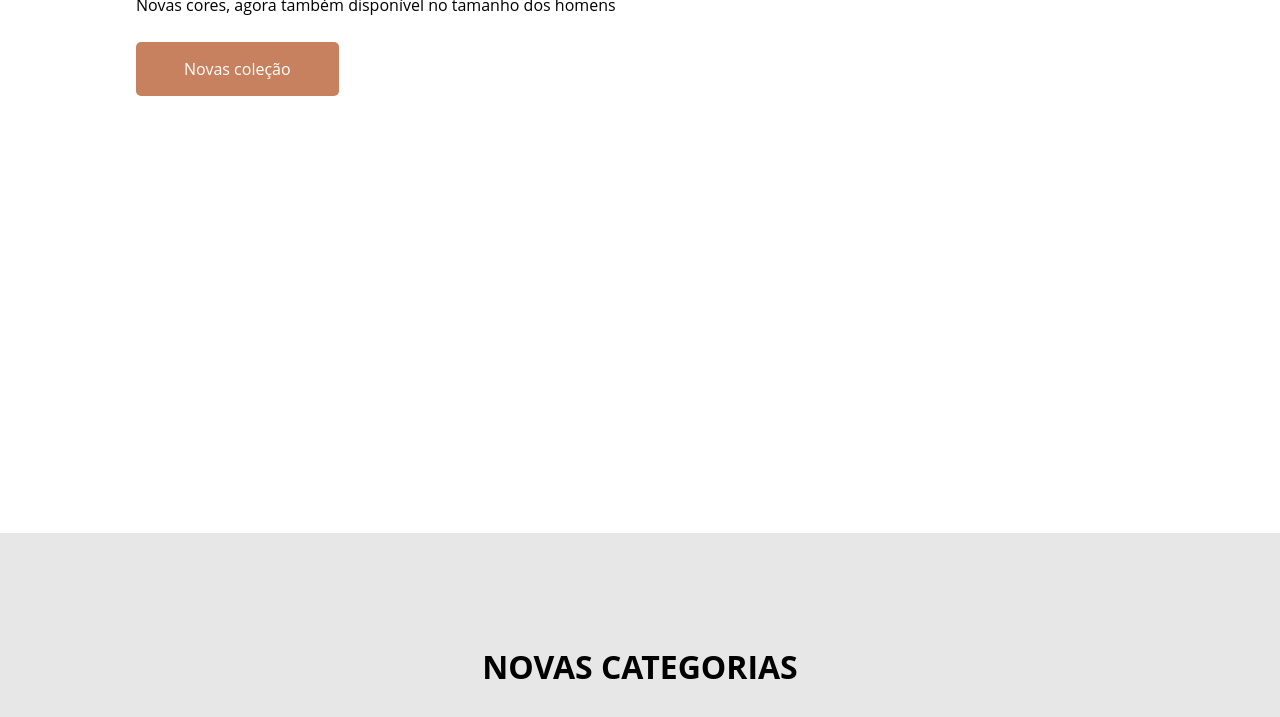
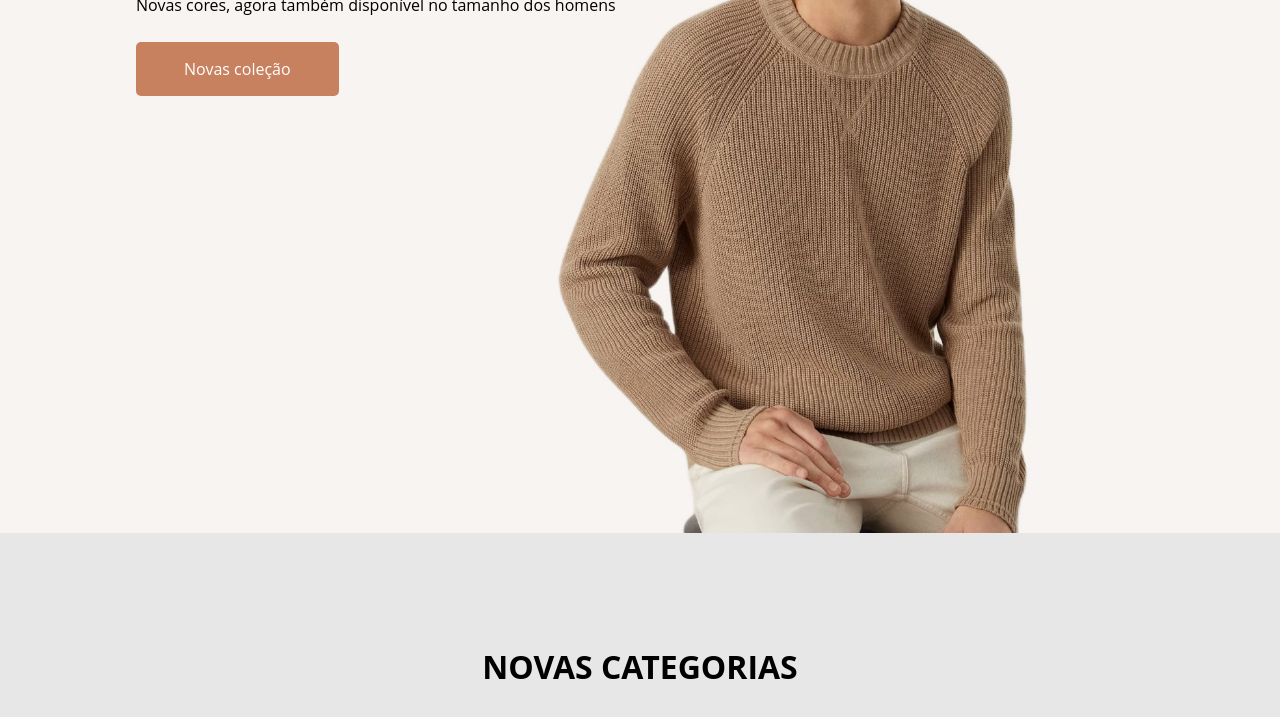
Before and after one commit to miviwd/Faculdade, a plain HTML site: page index.html in a window 1280 px wide. Shown: the part 267-984 px from the top of the page. Drawn offline with nearby package versions, Linux system fonts and the light colour scheme; a script that the page names is missing; files whose address does not match are found by name.

Commit message:
Update style.css

```diff
--- a/style.css
+++ b/style.css
@@ -13,7 +13,7 @@
 }
 
 .background{
-    background-image: url(img/background.jpg);
+    background-image: url("background.jpg");
     background-repeat: no-repeat;
     background-size: cover;
     background-position: center top;
```
